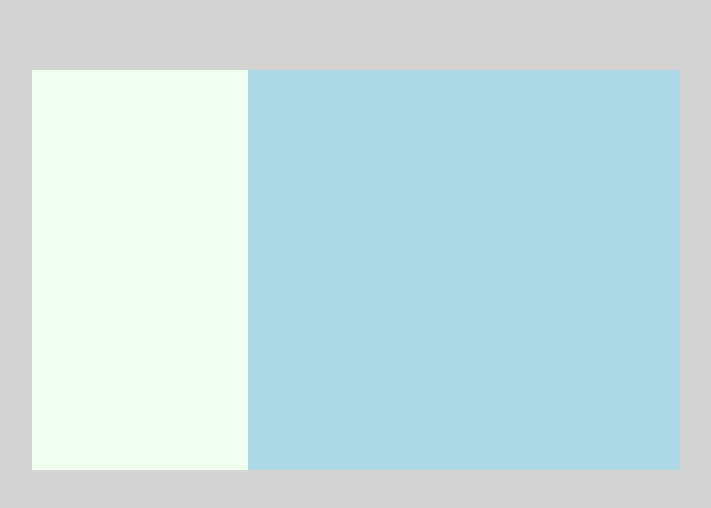
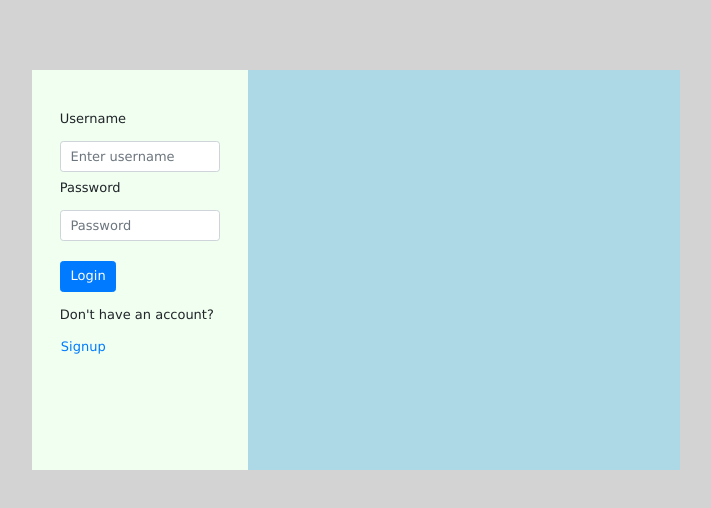
Before and after one commit to sarahtarablus/RealTimeChatApp, a React (Create React App) app in the folder RealTimeChatApp/ClientApp/: page / in a window 1280 px wide. Shown: the top 508 px of the page, without its empty margins (284-995 px from the left). Built offline with nearby package versions, Linux system fonts and the light colour scheme.

Commit message:
homepage

```diff
--- a/RealTimeChatApp/ClientApp/src/components/Home.js
+++ b/RealTimeChatApp/ClientApp/src/components/Home.js
@@ -1,22 +1,44 @@
 import React, { useState } from 'react';
+import Signup from './Signup';
 
 const Home = () => {
+    const [isRegistered, setIsRegistered] = useState(true);
+    const getSignedUp = () => {
+        setIsRegistered(false);
+    }
 
 
+    if (!isRegistered) {
+        return (
+            { Signup }
+        )
+    }else {
             return (
                 <div className="container login">
                     <div className="row">
-                <div className="col-4"></div>
+                        <div className="col-4">
+                            <form>
+                                <div className="form-group  mx-sm-3 mb-2 mt-5">
+                                    <label for="username">Username</label>
+                                    <input type="text" className="form-control" id="usernameInput" placeholder="Enter username" />
+                                </div>
+                                <div className="form-group mx-sm-3 mb-2">
+                                    <label for="password">Password</label>
+                                    <input type="text" className="form-control" id="passwordInput" placeholder="Password" />
+                                </div>
+                                <button type="submit" className="btn btn-primary mx-sm-3 mb-2 mt-3">Login</button>
+                                <p className="or mx-sm-3 mb-1 mt-2">Don't have an account?</p>
+                                <button type="submit" className="signup btn mx-sm-1 mb-2 mt-1 text-primary" onClick={getSignedUp}>Signup</button>
+                            </form>
+                        </div>
                         <div className="col-8"></div>
                     </div>
                 </div>
+            )
+        }
 
 
 
-
-
-
-    )
 }
 
 export default Home;
--- /dev/null
+++ b/RealTimeChatApp/ClientApp/src/components/Signup.js
@@ -0,0 +1,35 @@
+import React, { useState } from 'react';
+
+const Signup = () => {
+
+
+
+
+
+
+
+    return (
+            <div className="container login">
+                <div className="row">
+                    <div className="col-4">
+                        <form>
+                            <div className="form-control mx-sm-3 mb-2 mt-5">
+                                <label for="username">UserName</label>
+                                <input type="text" className="form-control" id="passwordInput" placeholder="Enter username"/>
+                            </div>
+                            <div className="form-control mx-sm-3 mb-2 mt-5">
+                                <label for="username">Username</label>
+                                <input type="text" className="form-control" id="passwordInput" placeholder="Enter username" />
+                            </div>
+                            <button type="submit">Signup</button>
+                        </form>
+                    </div>
+                    <div className="col-8"></div>
+                </div>
+
+            </div>
+
+    );
+}
+
+export default Signup;
--- a/RealTimeChatApp/ClientApp/src/custom.css
+++ b/RealTimeChatApp/ClientApp/src/custom.css
@@ -100,3 +100,19 @@
 .col-8 {
     background-color: lightblue;
 }
+
+form {
+    background-color: #F0FFF0;
+}
+
+.form-group {
+    background-color: #F0FFF0;
+}
+
+label {
+    background-color: #F0FFF0;
+}
+
+.or {
+    background-color: #F0FFF0;
+}
```
Also changed, not shown: RealTimeChatApp/ClientApp/src/components/Counter.js (deleted, +0 -31 lines), RealTimeChatApp/ClientApp/src/components/NavMenu.css (deleted, +0 -18 lines). Lines whose indentation alone changed are shown as unchanged.
